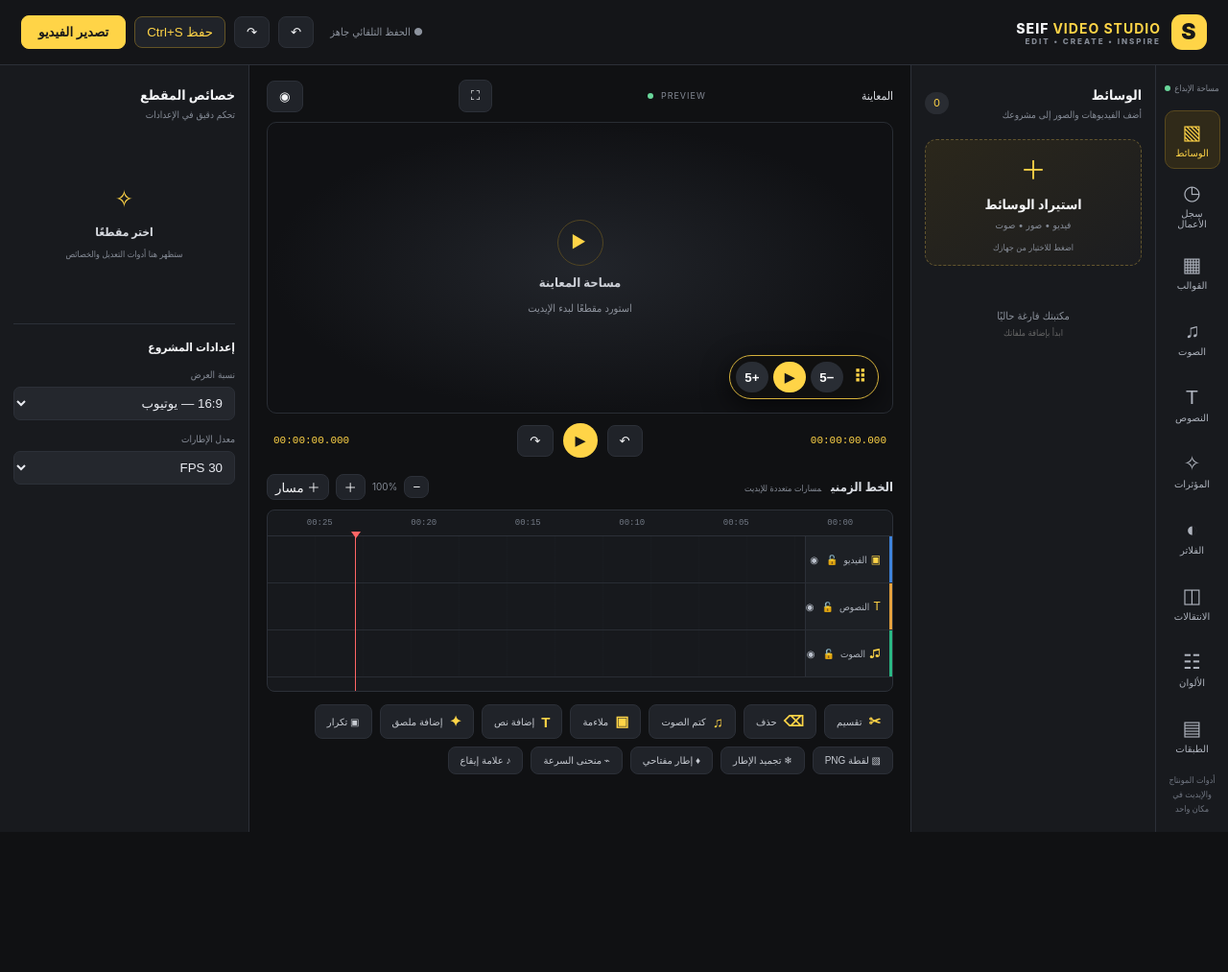
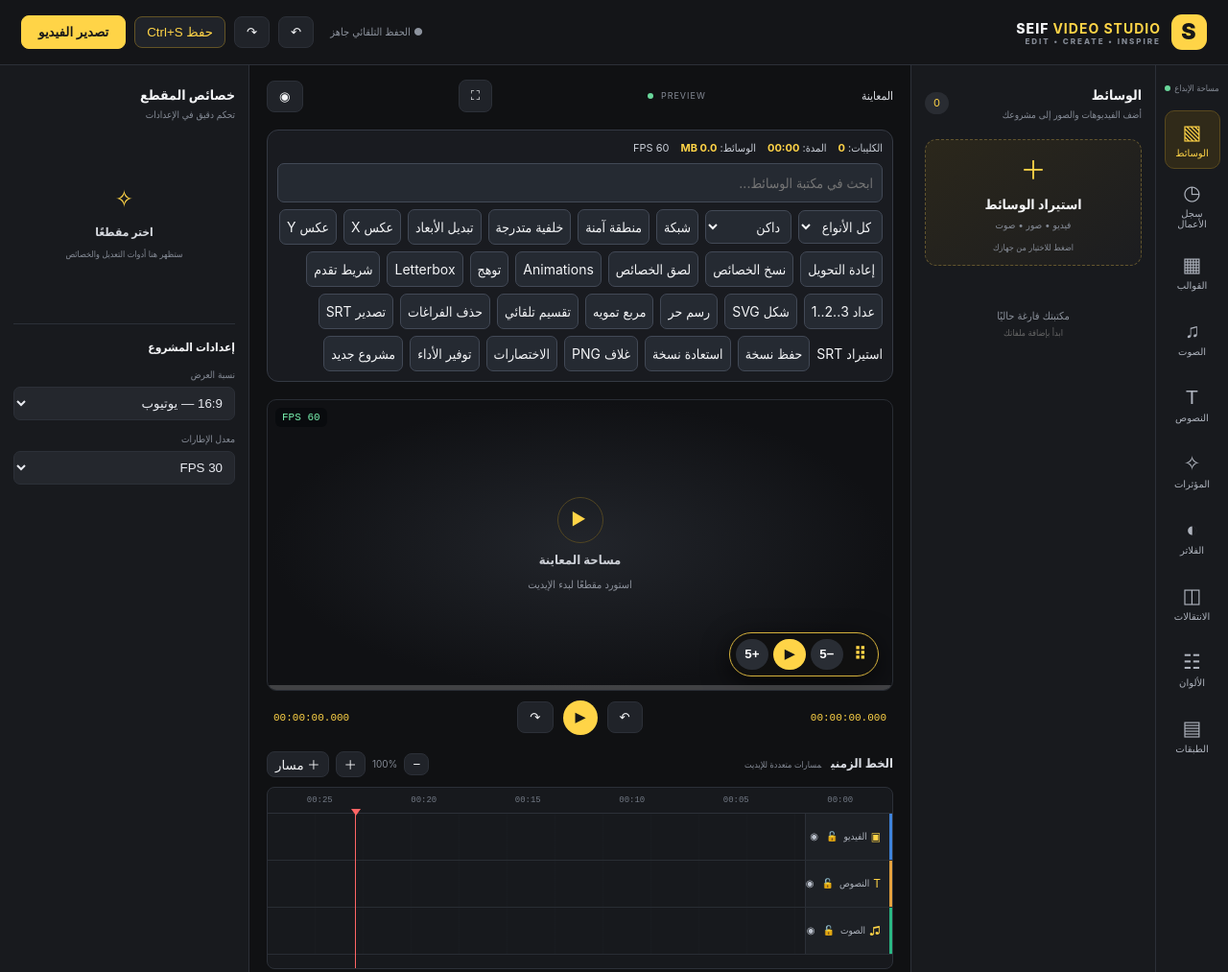
Before and after one commit to seifjaballah77-eng/seif-edit, a plain HTML site: page index.html in a window 1280 px wide. Shown: the top 1013 px of the page at 96% size. Before the commit the page ends 867 px from the top, so only its background shows below. Drawn offline with Linux system fonts and the light colour scheme.

Commit message:
Load advanced Seif Edit feature bundle

```diff
--- a/index.html
+++ b/index.html
@@ -95,5 +95,6 @@
   <div class="toast" id="toast" role="status"></div>
   <script src="./app.js"></script>
   <script src="./editor-enhancements.js"></script>
+  <script src="./pro-studio.js"></script>
 </body>
 </html>
```
